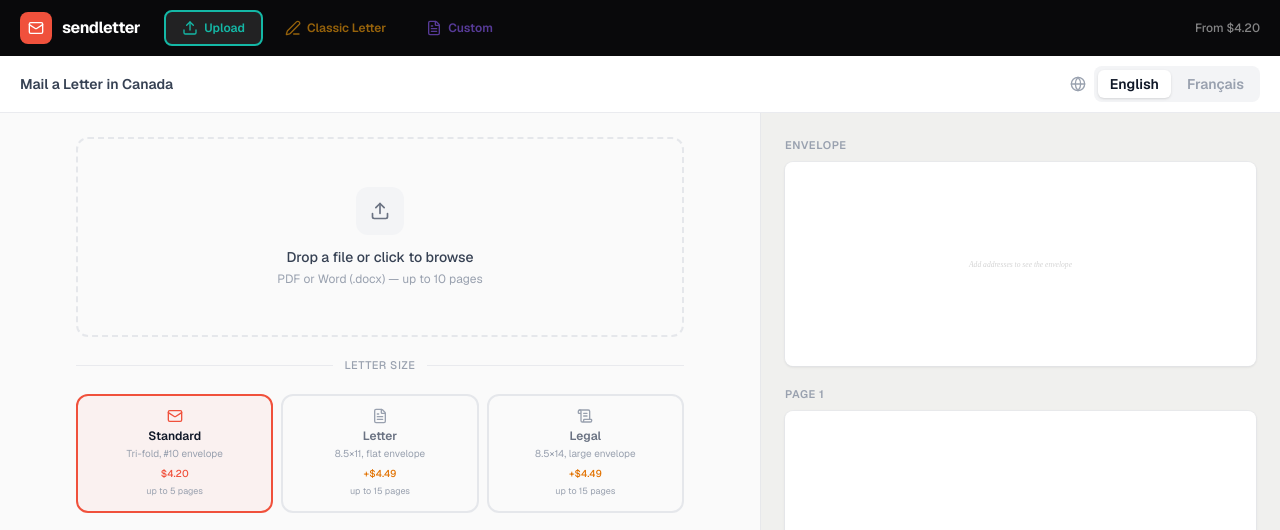
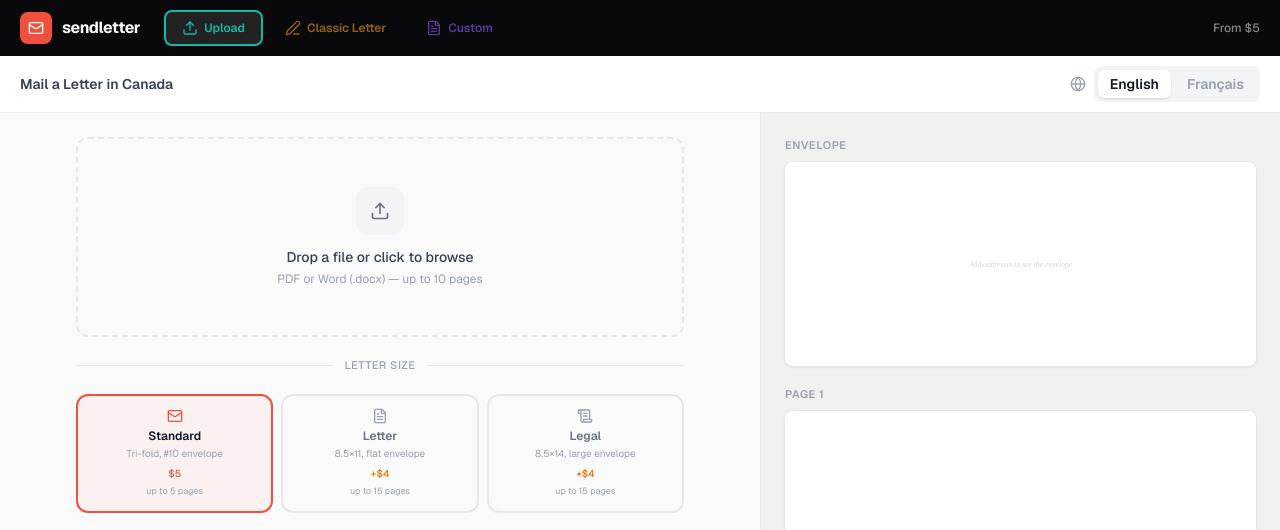
Before and after one commit to tzshand/sendletter, a Next.js app: page / in a window 1280 px wide. Shown: the top 530 px of the page. Built offline with nearby package versions, Linux system fonts and the light colour scheme.

Commit message:
Update pricing: $5 standard, +$4 for letter/legal, flat display numbers

```diff
--- a/src/app/api/create-checkout/route.ts
+++ b/src/app/api/create-checkout/route.ts
@@ -8,9 +8,9 @@ function getStripe() {
 }
 
 const PRICES: Record<string, number> = {
-  standard: 420, // $4.20
-  legal: 869, // $8.69
-  large: 869, // $8.69
+  standard: 500, // $5.00
+  legal: 900, // $9.00
+  large: 900, // $9.00
 };
 
 const SIZE_LABELS: Record<string, string> = {
--- a/src/app/page.tsx
+++ b/src/app/page.tsx
@@ -388,7 +388,7 @@ export default function Home() {
             {isFr ? "Aperçu" : "Preview"}
           </button>
           <span className="text-xs text-white/50 font-medium hidden sm:block">
-            {isFr ? `À partir de $4.20` : `From $4.20`}
+            {isFr ? `À partir de $5` : `From $5`}
           </span>
         </div>
       </header>
--- a/src/components/LetterSizeSelector.tsx
+++ b/src/components/LetterSizeSelector.tsx
@@ -19,7 +19,7 @@ export const LETTER_SIZE_CONFIG: Record<
   },
   large: {
     maxPages: 15,
-    priceAdd: 4.49,
+    priceAdd: 4,
     label: "Letter",
     labelFr: "Lettre",
     desc: "8.5×11, flat envelope",
@@ -27,7 +27,7 @@ export const LETTER_SIZE_CONFIG: Record<
   },
   legal: {
     maxPages: 15,
-    priceAdd: 4.49,
+    priceAdd: 4,
     label: "Legal",
     labelFr: "Légal",
     desc: "8.5×14, large envelope",
@@ -35,7 +35,7 @@ export const LETTER_SIZE_CONFIG: Record<
   },
 };
 
-const BASE_PRICE = 4.2;
+const BASE_PRICE = 5;
 
 const ICONS: Record<LetterSize, React.ReactNode> = {
   standard: <Mail className="w-4 h-4" />,
@@ -48,7 +48,8 @@ export function getPrice(size: LetterSize): number {
 }
 
 export function formatPrice(size: LetterSize): string {
-  return `$${getPrice(size).toFixed(2)}`;
+  const p = getPrice(size);
+  return p % 1 === 0 ? `$${p}` : `$${p.toFixed(2)}`;
 }
 
 export function LetterSizeSelector({
@@ -90,9 +91,9 @@ export function LetterSizeSelector({
             </span>
             <span className="text-[10px] font-medium mt-0.5">
               {cfg.priceAdd > 0 ? (
-                <span className="text-amber-600">+${cfg.priceAdd.toFixed(2)}</span>
+                <span className="text-amber-600">+${cfg.priceAdd % 1 === 0 ? cfg.priceAdd : cfg.priceAdd.toFixed(2)}</span>
               ) : (
-                <span className="text-brand">${BASE_PRICE.toFixed(2)}</span>
+                <span className="text-brand">${BASE_PRICE}</span>
               )}
             </span>
             <span className="text-[9px] text-gray-400">
```
